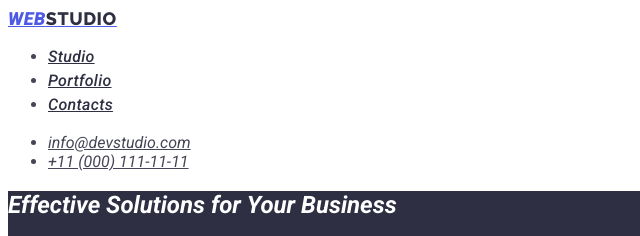
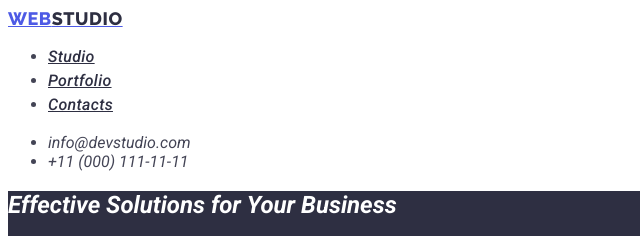
Before and after one commit to 05MishaKoiliak/goit-markup-hw-02, a plain HTML site: page index.html in a window 1280 px wide. Shown: the top 236 px of the page, 0-640 px from the left. Drawn offline with Linux system fonts and the light colour scheme.

Commit message:
new plan+

```diff
--- a/css/styles.css
+++ b/css/styles.css
@@ -7,8 +7,11 @@ body {
   background-color: #ffffff;
 }
 /*header*/
+.link{
+  text-decoration: none;
+}
 .link-logo {
-  font-family: "Raleway" sans-serif;
+  font-family: "Raleway", sans-serif;
   font-style: normal;
   font-weight: 800;
   font-size: 18px;
--- a/index.html
+++ b/index.html
@@ -17,7 +17,7 @@
     <!--header-->
     <header class="header-section">
       <nav>
-        <a  class="link-logo"  href="./index.html" >Web<span class="studio-dark">Studio</span>
+        <a  class="link-logo"  href="./index.html" class="link" >Web<span class="studio-dark">Studio</span>
         <ul class="list" >
           <li  class="header-item">
             <a class="links list"  href="./index.html"  >Studio</a>
```
